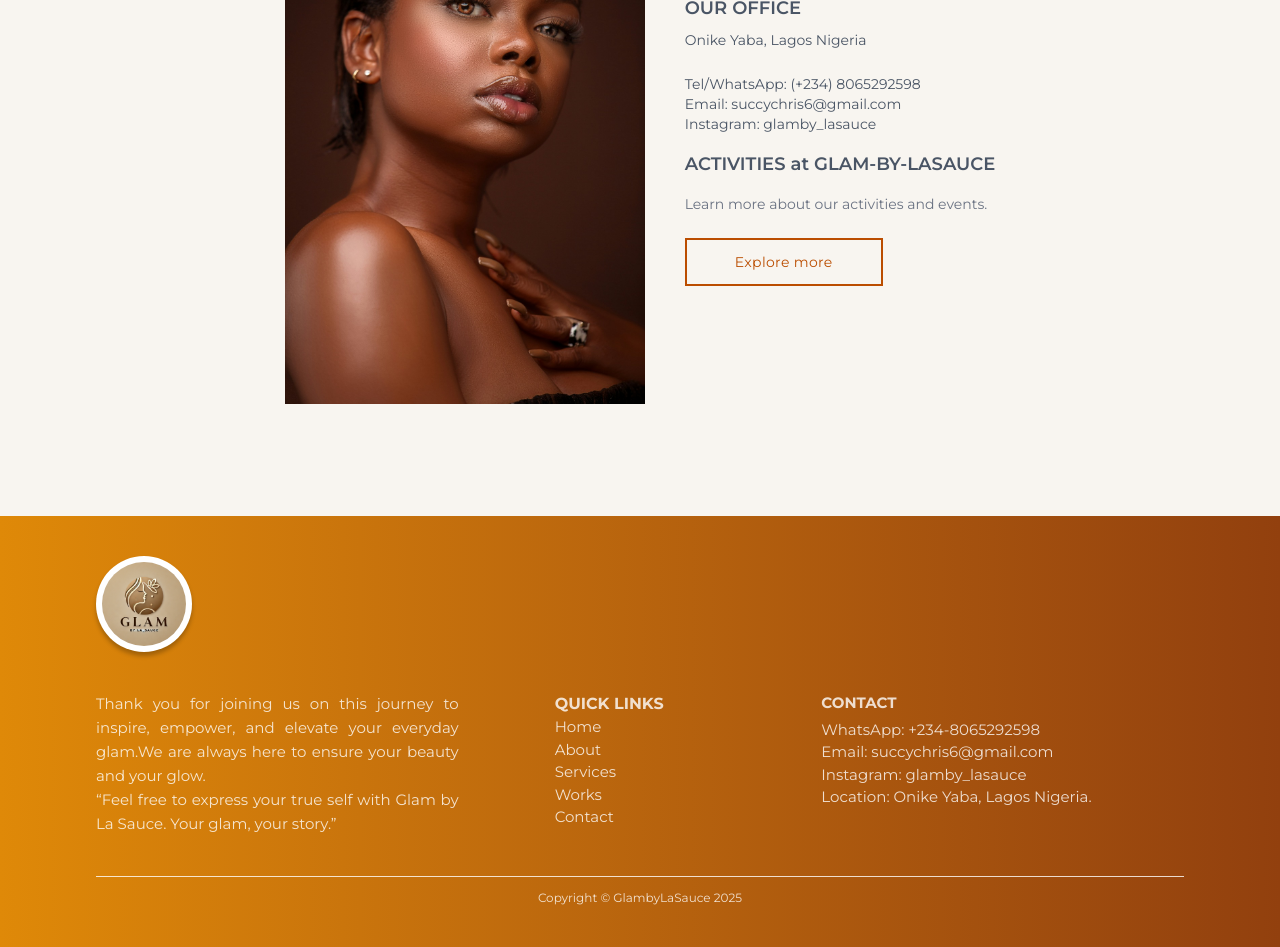
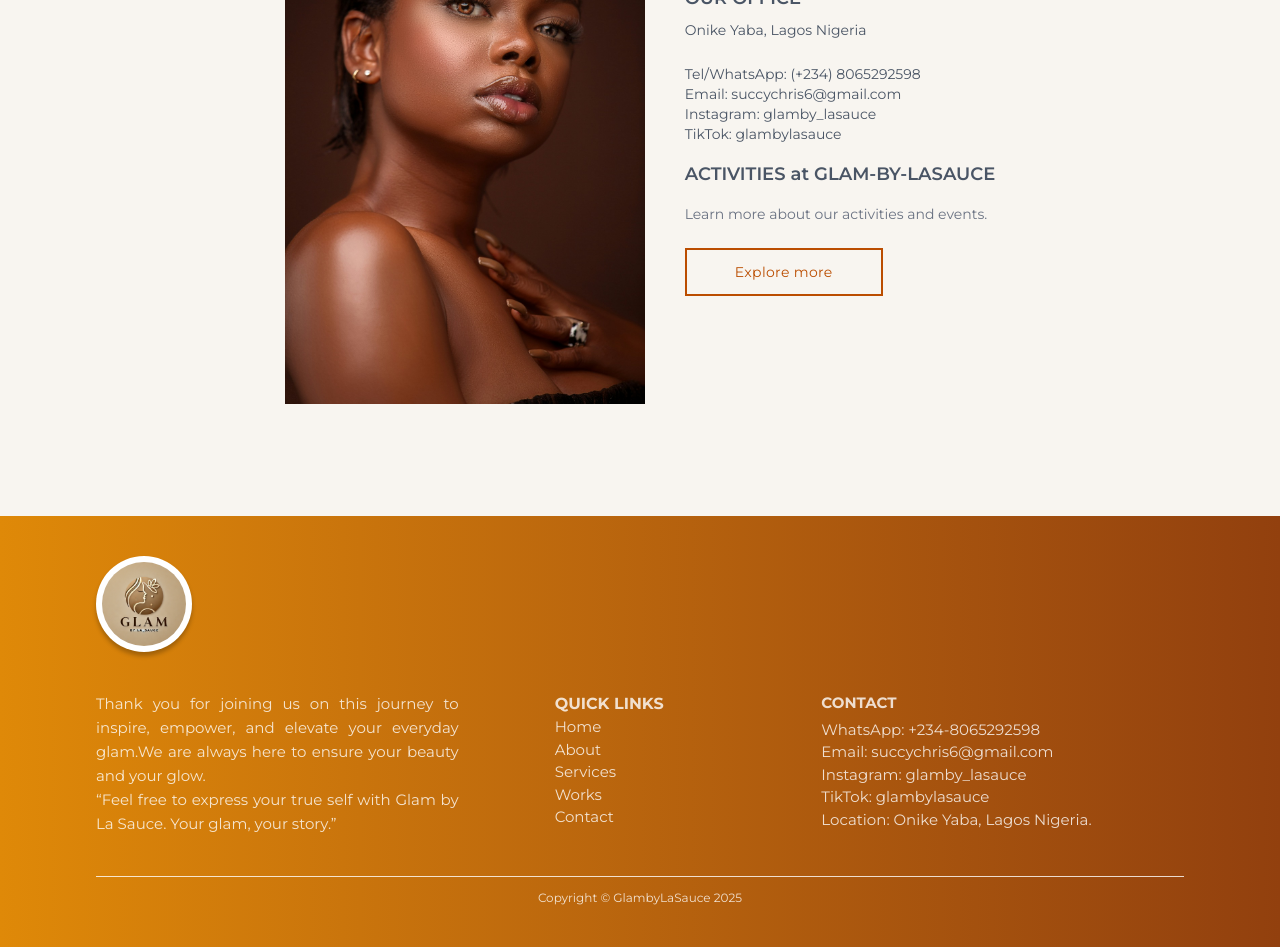
Before and after one commit to ernestkris6/GlamByLaSauce, a React (Vite) app: page /contact in a window 1280 px wide. Shown: the part 320-1267 px from the top of the page. Built offline with nearby package versions, Linux system fonts and the light colour scheme; a web font is replaced by a local one.

Commit message:
book now

```diff
--- a/src/ui/ContactDetails.jsx
+++ b/src/ui/ContactDetails.jsx
@@ -27,6 +27,9 @@
                 <a href="https://www.instagram.com/glamby_lasauce?igsh=NTIhYWJwZDN6dWIz&utm_-source=gr">
                   <p>Instagram: glamby_lasauce</p>
                 </a>
+                <a href="https://www.tiktok.com/@glambylasauce?_r=1&_t=ZS-92GWy4fPIxx" target="_blank" rel="noopener noreferrer">
+                  <p>TikTok: glambylasauce</p>
+                </a>
                   <p  className='text-lg font-semibold pt-4 text-gray-600'>ACTIVITIES at GLAM-BY-LASAUCE</p>
                   <p className='text-gray-500 py-4'>Learn more about our activities and events.</p>
               </div>
--- a/src/ui/Footer.jsx
+++ b/src/ui/Footer.jsx
@@ -40,8 +40,11 @@
                    target='_blank'>
                   <p>Email: succychris6@gmail.com</p>
                 </a>
-                <a href="https://www.instagram.com/glamby_lasauce?igsh=NTIhYWJwZDN6dWIz&utm_-source=gr">
+                <a href="https://www.instagram.com/glamby_lasauce?igsh=NTIhYWJwZDN6dWIz&utm_-source=gr" target="_blank" rel="noopener noreferrer">
                   <p>Instagram: glamby_lasauce</p>
+                </a>
+                <a href="https://www.tiktok.com/@glambylasauce?_r=1&_t=ZS-92GWy4fPIxx" target="_blank" rel="noopener noreferrer">
+                <p>TikTok: glambylasauce</p>
                 </a>
                 <p>Location: Onike Yaba, Lagos Nigeria.</p>
 
--- a/src/ui/HeroSection.jsx
+++ b/src/ui/HeroSection.jsx
@@ -1,7 +1,7 @@
 import React from 'react'
 import Button from './Button'
 import unsplash1 from '../assets/unsplash1.png'
-import { Link } from 'react-router-dom'
+// import { Link } from 'react-router-dom'
 
 export default function HeroSection() {
   return (
@@ -16,7 +16,12 @@
                       <p className='text-[15px] font-semibold pb-4'>Discover makeup crafted with intention, skill, and a touch of signature glam that make you radiant, confident, and authentically you.
                       </p>
                     </div>
-                    <Link to='contact' onClick={()=> scrollTo(0,0)}><Button  type="span">Book Us Now</Button></Link>
+
+                    <a href="https://wa.me/+2348065292598?text=Hi%20GlamByLa_Sauce,%20I%E2%80%99interested%20in%20exploring%20your%20beauty%20services!"
+                    target="_blank"
+                    rel="noopener noreferrer">
+                      <Button  type="span">Book Us Now</Button>
+                    </a>
                 </div>
            </div>
 
```
